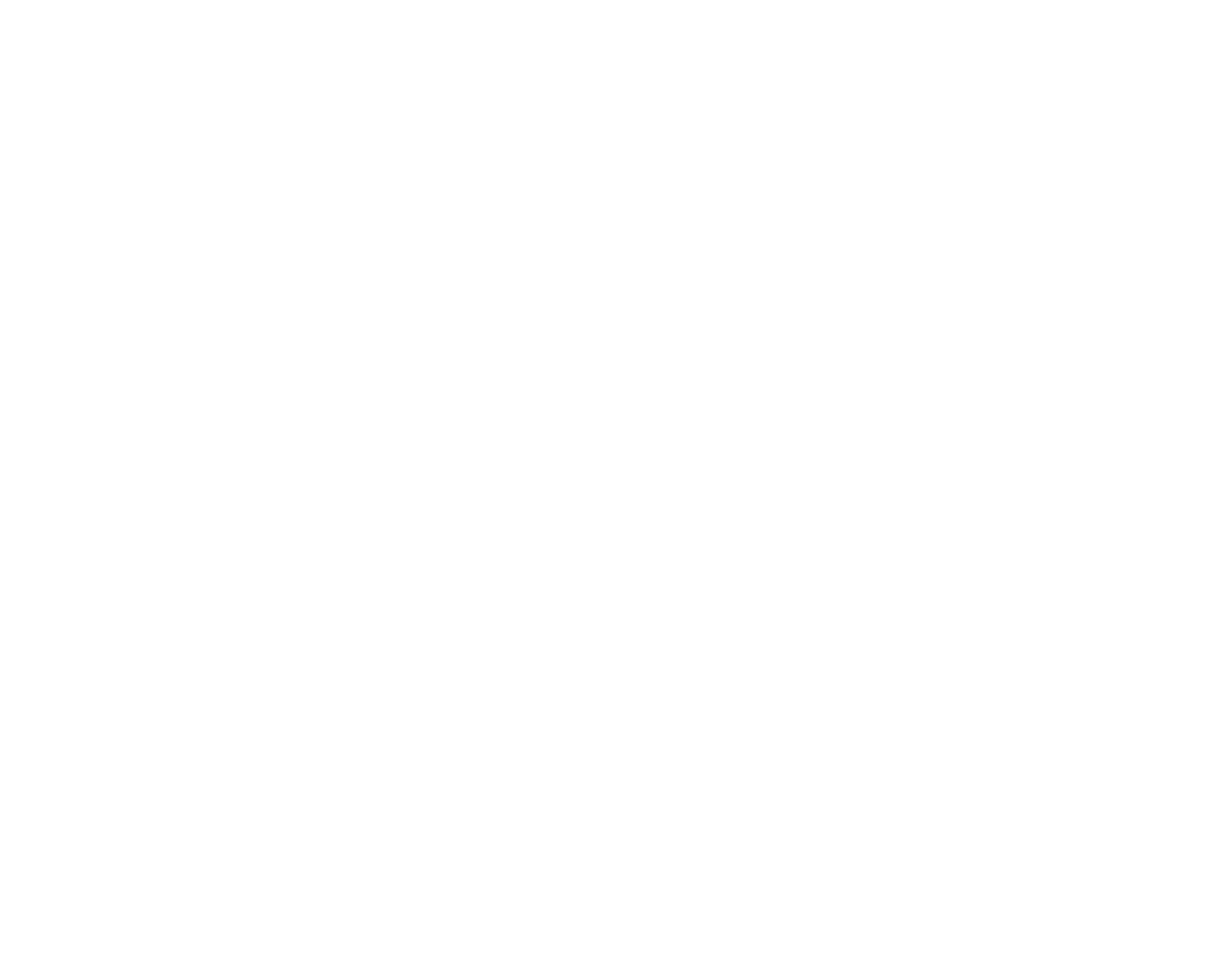
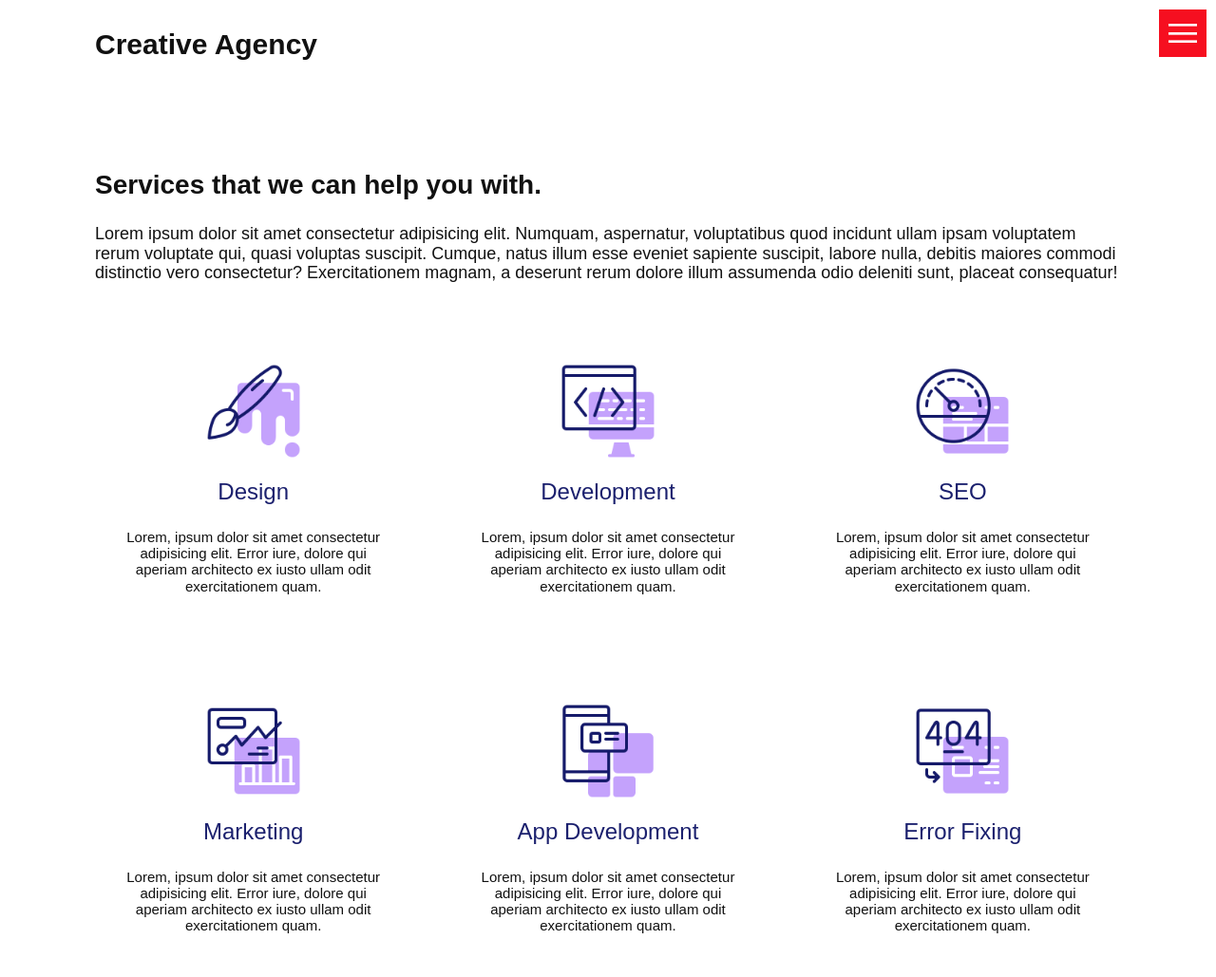
Before and after one commit to AKWanjohi/Creative-Agency-Website, a plain HTML site: page services.html in a window 1280 px wide. Shown: the whole page at 95% size. Before the commit the page ends 800 px from the top, so only its background shows below. Drawn offline with Linux system fonts and the light colour scheme.

Commit message:
Created the services page.

```diff
--- a/css/styles.css
+++ b/css/styles.css
@@ -27,9 +27,16 @@ p {
 
 section {
   display: flex;
+  flex-direction: column;
   height: 100vh;
   align-items: center;
   padding: 100px;
+  margin-top: 6rem;
+}
+
+section.home {
+  flex-direction: row;
+  margin-top: 0;
 }
 
 .btn {
@@ -172,3 +179,58 @@ section {
     height: 4rem;
   }
 }
+
+/* SERVICES */
+.title h1 {
+  font-size: 2.8rem;
+}
+
+.title p {
+  font-size: 1.8rem;
+}
+
+.service h2 {
+  font-size: 2.4rem;
+  font-weight: 500;
+  margin-top: 2rem;
+  color: #1b206e;
+}
+
+.service p {
+  font-size: 1.5rem;
+}
+
+.services {
+  margin-top: 4rem;
+  display: grid;
+  grid-template-columns: repeat(3, 1fr);
+  gap: 4rem;
+  text-align: center;
+}
+
+.service {
+  padding: 3rem;
+}
+
+.service:hover {
+  box-shadow: 0 10px 30px rgba(0, 0, 0, 0.1);
+  transform: scale(1.1);
+}
+
+.service .icon img {
+  max-width: 100px;
+}
+
+@media (max-width: 768px) {
+  .services {
+    grid-template-columns: repeat(2, 1fr);
+    gap: 2rem;
+  }
+}
+
+@media (max-width: 540px) {
+  .services {
+    grid-template-columns: 1fr;
+    gap: 1rem;
+  }
+}
--- a/services.html
+++ b/services.html
@@ -0,0 +1,129 @@
+<!DOCTYPE html>
+<html lang="en">
+  <head>
+    <meta charset="UTF-8" />
+    <meta http-equiv="X-UA-Compatible" content="IE=edge" />
+    <meta name="viewport" content="width=device-width, initial-scale=1.0" />
+    <link rel="stylesheet" href="css/normalize.css" />
+    <link rel="stylesheet" href="css/styles.css" />
+    <title>Creative Agency</title>
+  </head>
+  <body>
+    <header>
+      <div class="logo">Creative Agency</div>
+      <div class="toggle"></div>
+      <div class="navigation">
+        <ul>
+          <li><a href="index.html">Home</a></li>
+          <li><a href="services.html">Services</a></li>
+          <li><a href="work.html">Work</a></li>
+          <li><a href="contact.html">Contact</a></li>
+        </ul>
+        <div class="social-bar">
+          <ul>
+            <li>
+              <a href="https://facebook.com">
+                <img src="images/facebook.png" target="_blank" alt="" />
+              </a>
+            </li>
+            <li>
+              <a href="https://twitter.com">
+                <img src="images/twitter.png" target="_blank" alt="" />
+              </a>
+            </li>
+            <li>
+              <a href="https://instagram.com">
+                <img src="images/instagram.png" target="_blank" alt="" />
+              </a>
+            </li>
+          </ul>
+          <a href="mailto:you@gmail.com" class="email-icon">
+            <img src="images/email.png" alt="" />
+          </a>
+        </div>
+      </div>
+    </header>
+    <section>
+      <div class="title">
+        <h1>Services that we can help you with.</h1>
+        <p>
+          Lorem ipsum dolor sit amet consectetur adipisicing elit. Numquam,
+          aspernatur, voluptatibus quod incidunt ullam ipsam voluptatem rerum
+          voluptate qui, quasi voluptas suscipit. Cumque, natus illum esse
+          eveniet sapiente suscipit, labore nulla, debitis maiores commodi
+          distinctio vero consectetur? Exercitationem magnam, a deserunt rerum
+          dolore illum assumenda odio deleniti sunt, placeat consequatur!
+        </p>
+      </div>
+      <div class="services">
+        <div class="service">
+          <div class="icon">
+            <img src="images/001.png" alt="" />
+          </div>
+          <h2>Design</h2>
+          <p>
+            Lorem, ipsum dolor sit amet consectetur adipisicing elit. Error
+            iure, dolore qui aperiam architecto ex iusto ullam odit
+            exercitationem quam.
+          </p>
+        </div>
+        <div class="service">
+          <div class="icon">
+            <img src="images/002.png" alt="" />
+          </div>
+          <h2>Development</h2>
+          <p>
+            Lorem, ipsum dolor sit amet consectetur adipisicing elit. Error
+            iure, dolore qui aperiam architecto ex iusto ullam odit
+            exercitationem quam.
+          </p>
+        </div>
+        <div class="service">
+          <div class="icon">
+            <img src="images/003.png" alt="" />
+          </div>
+          <h2>SEO</h2>
+          <p>
+            Lorem, ipsum dolor sit amet consectetur adipisicing elit. Error
+            iure, dolore qui aperiam architecto ex iusto ullam odit
+            exercitationem quam.
+          </p>
+        </div>
+        <div class="service">
+          <div class="icon">
+            <img src="images/004.png" alt="" />
+          </div>
+          <h2>Marketing</h2>
+          <p>
+            Lorem, ipsum dolor sit amet consectetur adipisicing elit. Error
+            iure, dolore qui aperiam architecto ex iusto ullam odit
+            exercitationem quam.
+          </p>
+        </div>
+        <div class="service">
+          <div class="icon">
+            <img src="images/005.png" alt="" />
+          </div>
+          <h2>App Development</h2>
+          <p>
+            Lorem, ipsum dolor sit amet consectetur adipisicing elit. Error
+            iure, dolore qui aperiam architecto ex iusto ullam odit
+            exercitationem quam.
+          </p>
+        </div>
+        <div class="service">
+          <div class="icon">
+            <img src="images/006.png" alt="" />
+          </div>
+          <h2>Error Fixing</h2>
+          <p>
+            Lorem, ipsum dolor sit amet consectetur adipisicing elit. Error
+            iure, dolore qui aperiam architecto ex iusto ullam odit
+            exercitationem quam.
+          </p>
+        </div>
+      </div>
+    </section>
+    <script src="script.js"></script>
+  </body>
+</html>
```
Also changed, not shown: index.html (+1 -1 lines).
